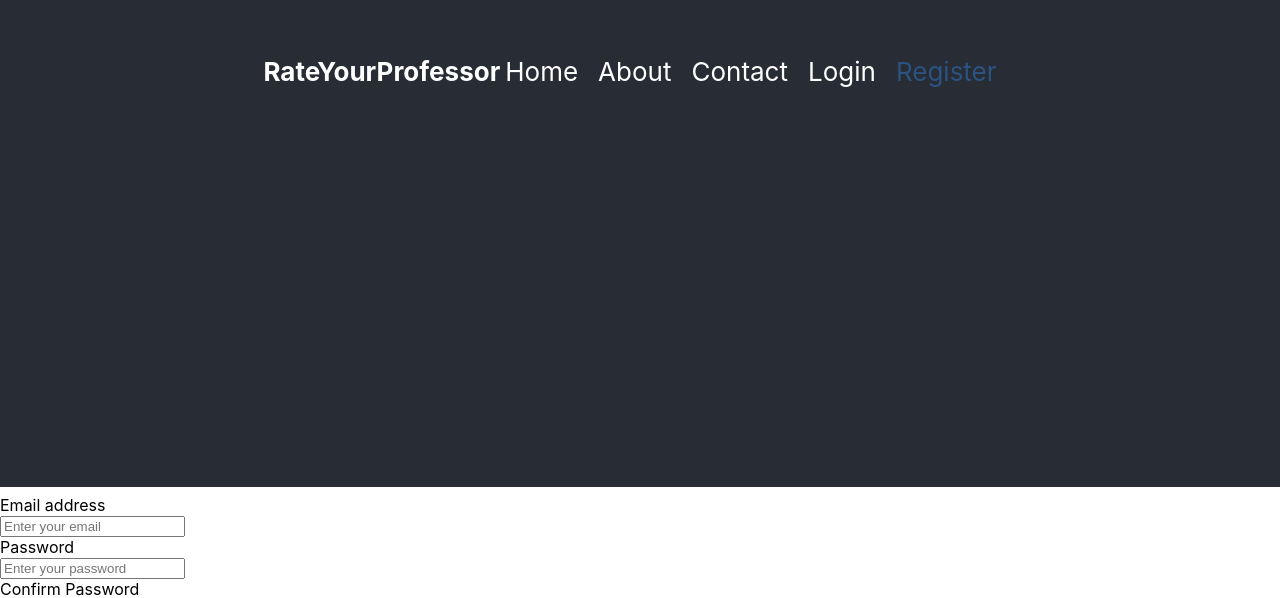
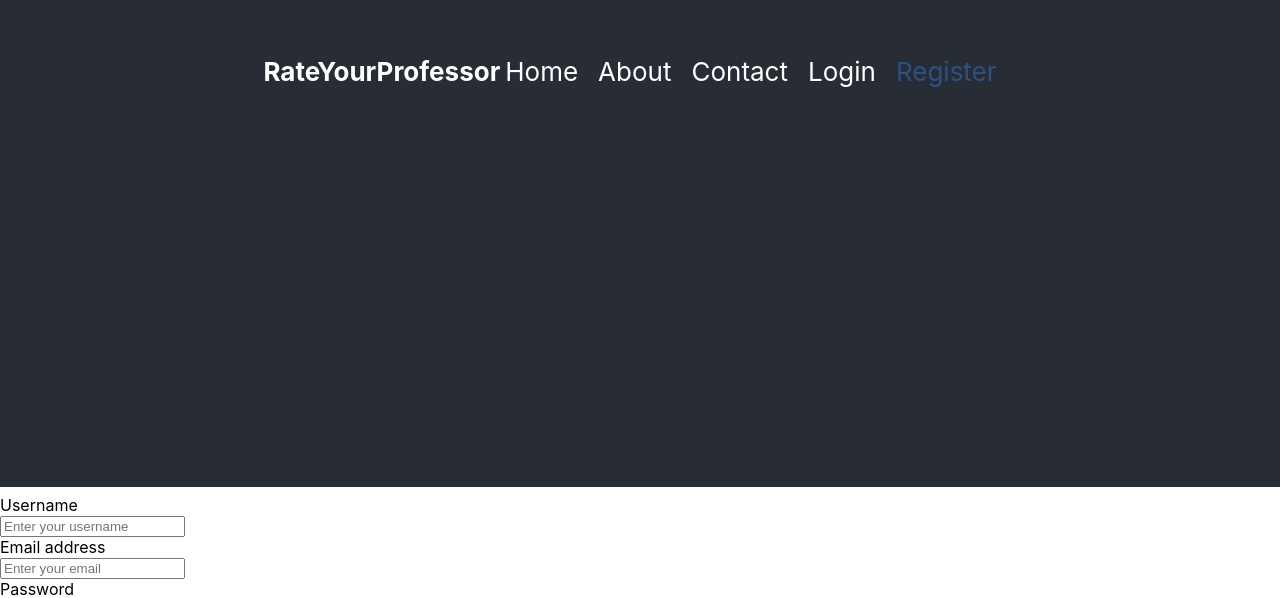
Before and after one commit to iftekharanwar/rateyourprofessor, a React (Create React App) app: page /register in a window 1280 px wide. Shown: the part 345-943 px from the top of the page. Built offline with nearby package versions, Linux system fonts and the light colour scheme; no server answers.

Commit message:
Add username field to registration form

```diff
--- a/src/components/Registration.js
+++ b/src/components/Registration.js
@@ -2,6 +2,7 @@ import React, { useState } from 'react';
 import { Box, Button, FormControl, FormLabel, Input, FormErrorMessage, useToast } from '@chakra-ui/react';
 
 const Registration = () => {
+  const [username, setUsername] = useState('');
   const [email, setEmail] = useState('');
   const [password, setPassword] = useState('');
   const [confirmPassword, setConfirmPassword] = useState('');
@@ -21,13 +22,20 @@ const Registration = () => {
       return;
     }
 
+    // Check if all fields are filled
+    if (!username || !email || !password) {
+      setError('Please fill all fields.');
+      setIsLoading(false);
+      return;
+    }
+
     try {
       const response = await fetch('https://professor-rating-app-jxmv10yc.devinapps.com/api/register', {
         method: 'POST',
         headers: {
           'Content-Type': 'application/json',
         },
-        body: JSON.stringify({ email, password }),
+        body: JSON.stringify({ username, email, password }),
       });
 
       if (!response.ok) {
@@ -62,6 +70,12 @@ const Registration = () => {
     <Box my={8} textAlign="left">
       <form onSubmit={handleSubmit}>
         <FormControl isInvalid={error}>
+          <FormLabel>Username</FormLabel>
+          <Input
+            type="text"
+            placeholder="Enter your username"
+            onChange={(e) => setUsername(e.target.value)}
+          />
           <FormLabel>Email address</FormLabel>
           <Input
             type="email"
```
